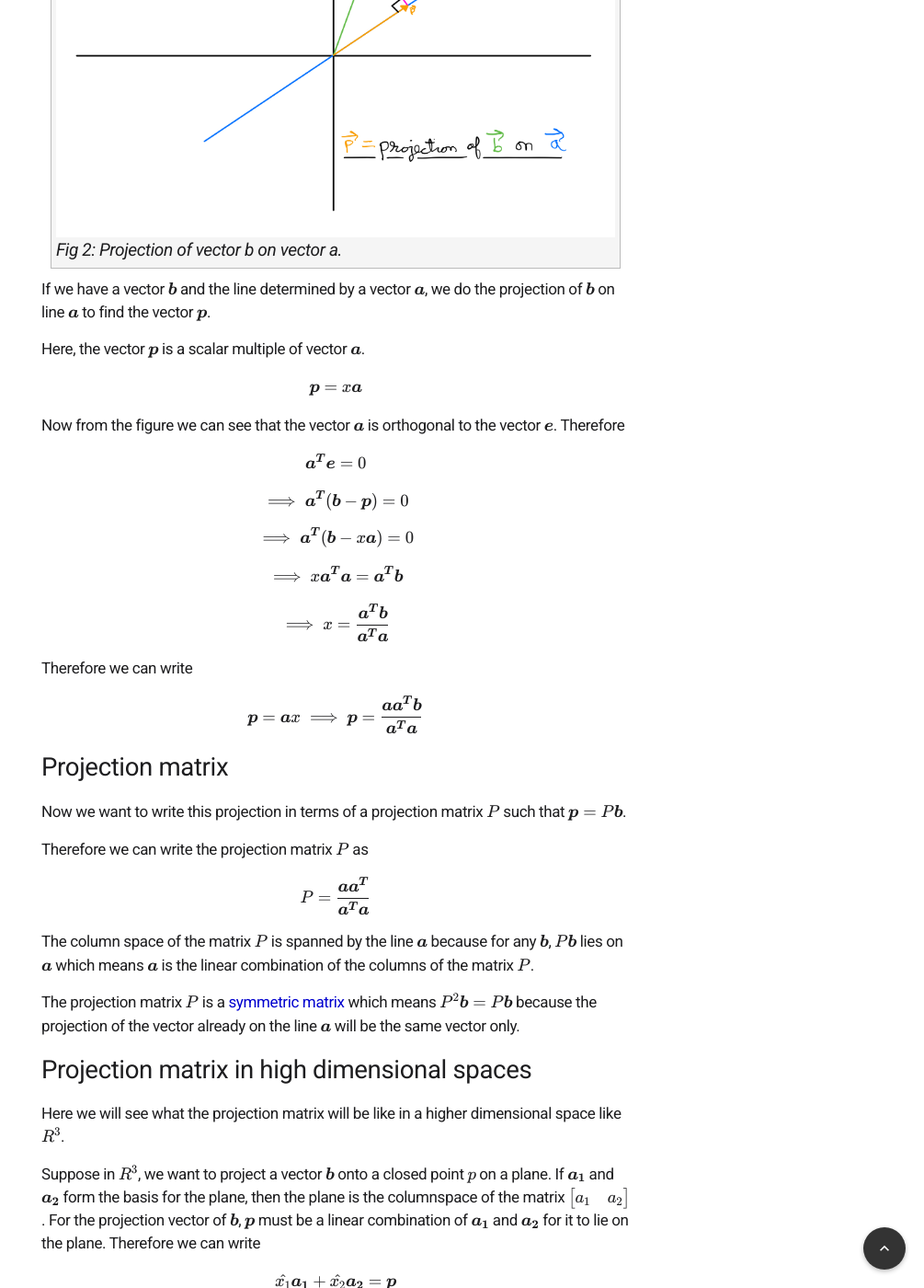
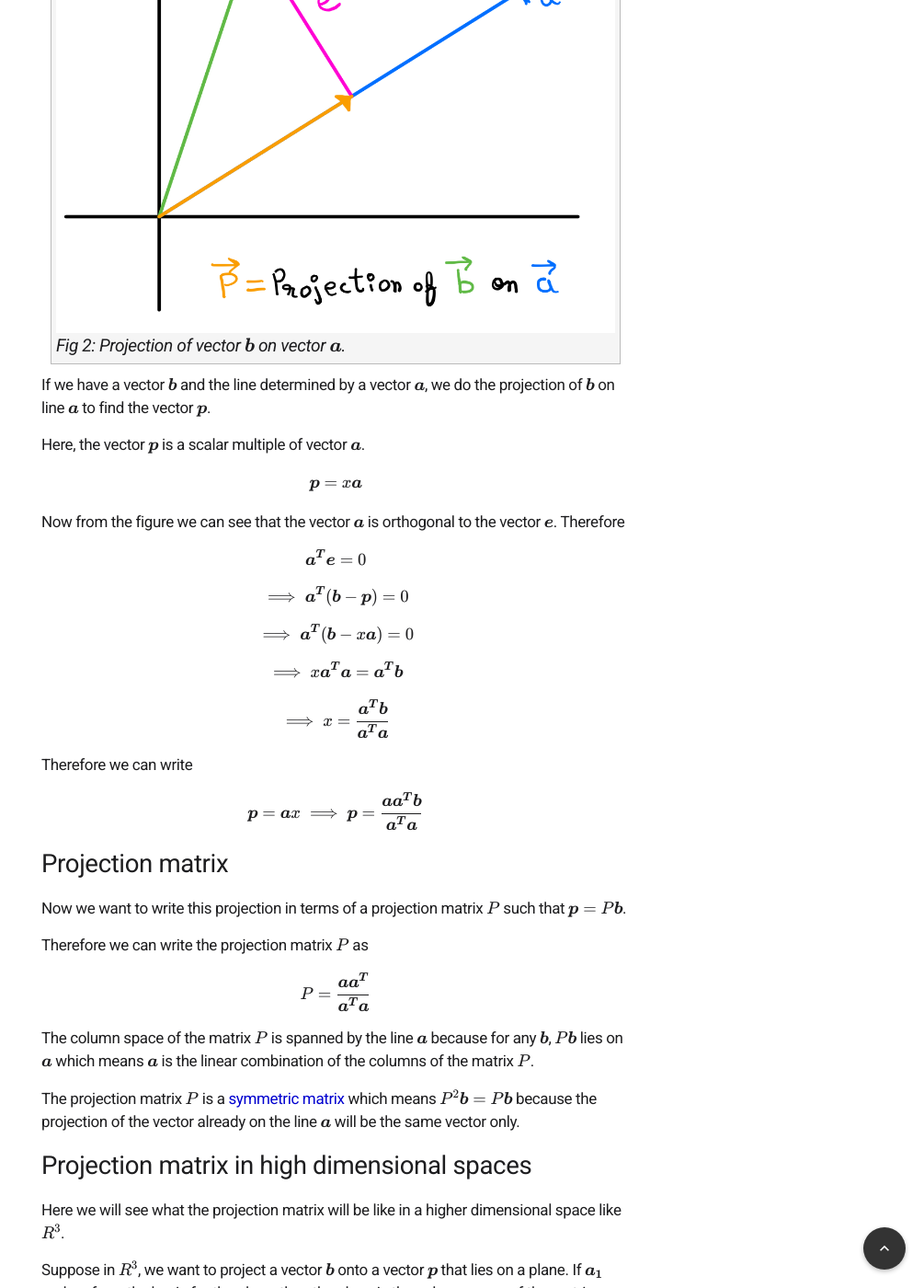
Before and after one commit to kaustabpal/kaustabpal.github.io, a Jekyll site: the page built from _posts/linear_algebra/2020-05-24-linear-algebra.md, in a window 1280 px wide and 1400 px high, scrolled down 11741 px. Shown: the whole window at 92% size, without its empty margins (275-1280 px from the left). Built offline with Jekyll 4.4.1, drawn with Linux system fonts in a browser that asks for light colours; nearby versions of some CDN libraries; comment, search, counter and statistics services are not loaded.

Commit message:
Fixed projection image in linear algebra

```diff
--- a/_posts/linear_algebra/2020-05-24-linear-algebra.md
+++ b/_posts/linear_algebra/2020-05-24-linear-algebra.md
@@ -309,8 +309,8 @@ Two subspaces $$S$$ and $$T$$ are said to be orthogonal to each other if all the
 
 The equation $$A\boldsymbol{x}=\boldsymbol{b}$$ will have a solution only when $$\boldsymbol{b}$$ lies on the column space of $$A$$. However sometimes, due to measurement error, $$\boldsymbol{b}$$ might not lie on the column space of $$A$$ and therefore $$A\boldsymbol{x}=\boldsymbol{b}$$ will have no solution. So to find the best possible solution, we project vector $$\boldsymbol{b}$$ onto a vector $$\boldsymbol{p}$$. The vector $$\boldsymbol{p}$$ lies on the column space of $$A$$. We then solve for $$A\boldsymbol{\hat{x}}=\boldsymbol{p}$$ where $$\boldsymbol{\hat{x}}$$ is the best possible solution for $$A\boldsymbol{x}=\boldsymbol{b}$$.
 
-> ![Projection](/assets/img/projection.jpg)
-*Fig 2: Projection of vector b on vector a.*
+> ![Projection](/assets/img/projection.png)
+*Fig 2: Projection of vector $$\boldsymbol{b}$$ on vector $$\boldsymbol{a}$$.*
 
 If we have a vector $$\boldsymbol{b}$$ and the line determined by a vector $$\boldsymbol{a}$$, we do the projection of $$\boldsymbol{b}$$ on line $$\boldsymbol{a}$$ to find the vector $$\boldsymbol{p}$$.
 
@@ -351,7 +351,7 @@ The projection matrix $$P$$ is a [symmetric matrix](#symmetric-matrices) which m
 
 Here we will see what the projection matrix will be like in a higher dimensional space like $$R^3$$.
 
-Suppose in $$R^3$$, we want to project a vector $$\boldsymbol{b}$$ onto a closed point $$p$$ on a plane. If $$\boldsymbol{a_1}$$ and $$\boldsymbol{a_2}$$ form the basis for the plane, then the plane is the columnspace of the matrix $$\begin{bmatrix}a_1 & a_2\end{bmatrix}$$. For the projection vector of $$\boldsymbol{b}$$, $$\boldsymbol{p}$$ must be a linear combination of $$\boldsymbol{a_1}$$ and $$\boldsymbol{a_2}$$ for it to lie on the plane. Therefore we can write
+Suppose in $$R^3$$, we want to project a vector $$\boldsymbol{b}$$ onto a vector $$\boldsymbol{p}$$ that lies on a plane. If $$\boldsymbol{a_1}$$ and $$\boldsymbol{a_2}$$ form the basis for the plane, then the plane is the columnspace of the matrix $$\begin{bmatrix}a_1 & a_2\end{bmatrix}$$. For the projection vector of $$\boldsymbol{b}$$, $$\boldsymbol{p}$$ must be a linear combination of $$\boldsymbol{a_1}$$ and $$\boldsymbol{a_2}$$ for it to lie on the plane. Therefore we can write
 
 $$\hat{x_1}\boldsymbol{a_1}+\hat{x_2}\boldsymbol{a_2}=\boldsymbol{p}$$
 
```
Also changed, not shown: assets/img/projection.png (added).
